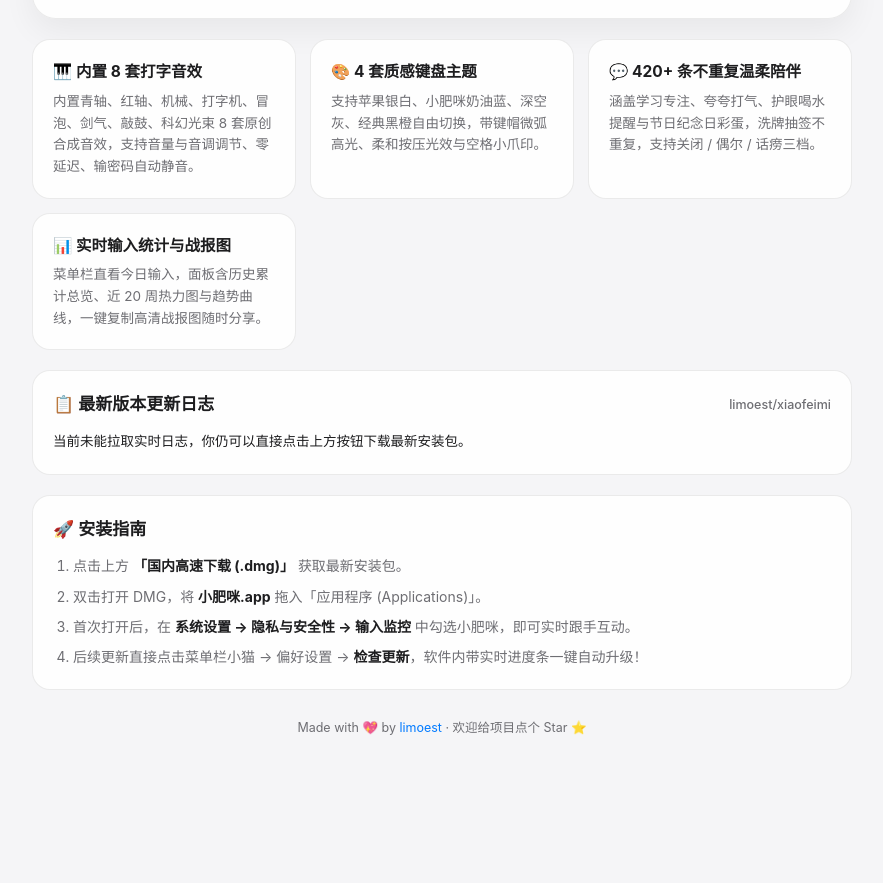
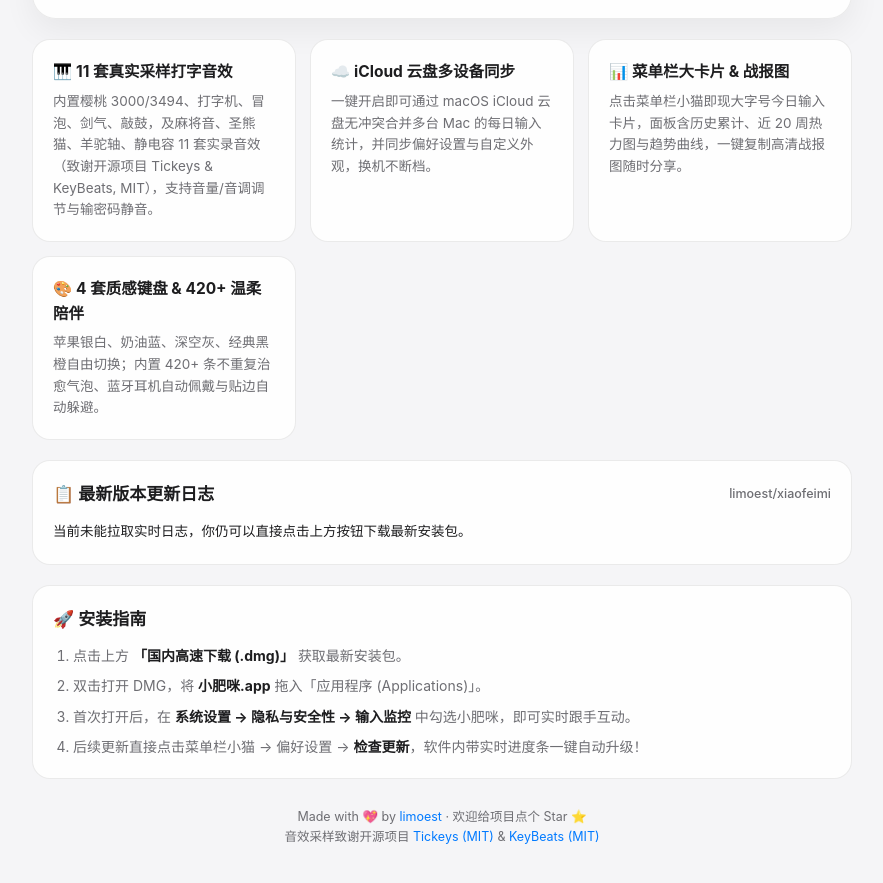
Before and after one commit to limoest/xiaofeimi, a plain HTML site: page docs/index.html in a window 1280 px wide. Shown: the part 529-1412 px from the top of the page, without its empty margins (198-1081 px from the left). Before the commit the page ends 1331 px from the top, so only its background shows below. Drawn offline with Linux system fonts and the light colour scheme; no server answers.

Commit message:
docs: update homepage for v3.0.2 (MIT audio credits, iCloud sync, enlarged tray card)

```diff
--- a/docs/index.html
+++ b/docs/index.html
@@ -246,20 +246,20 @@
 
       <section class="grid">
         <article class="card">
-          <h3>🎹 内置 8 套打字音效</h3>
-          <p>内置青轴、红轴、机械、打字机、冒泡、剑气、敲鼓、科幻光束 8 套原创合成音效，支持音量与音调调节、零延迟、输密码自动静音。</p>
+          <h3>🎹 11 套真实采样打字音效</h3>
+          <p>内置樱桃 3000/3494、打字机、冒泡、剑气、敲鼓，及麻将音、圣熊猫、羊驼轴、静电容 11 套实录音效（致谢开源项目 Tickeys &amp; KeyBeats, MIT），支持音量/音调调节与输密码静音。</p>
         </article>
         <article class="card">
-          <h3>🎨 4 套质感键盘主题</h3>
-          <p>支持苹果银白、小肥咪奶油蓝、深空灰、经典黑橙自由切换，带键帽微弧高光、柔和按压光效与空格小爪印。</p>
+          <h3>☁️ iCloud 云盘多设备同步</h3>
+          <p>一键开启即可通过 macOS iCloud 云盘无冲突合并多台 Mac 的每日输入统计，并同步偏好设置与自定义外观，换机不断档。</p>
         </article>
         <article class="card">
-          <h3>💬 420+ 条不重复温柔陪伴</h3>
-          <p>涵盖学习专注、夸夸打气、护眼喝水提醒与节日纪念日彩蛋，洗牌抽签不重复，支持关闭 / 偶尔 / 话痨三档。</p>
+          <h3>📊 菜单栏大卡片 &amp; 战报图</h3>
+          <p>点击菜单栏小猫即现大字号今日输入卡片，面板含历史累计、近 20 周热力图与趋势曲线，一键复制高清战报图随时分享。</p>
         </article>
         <article class="card">
-          <h3>📊 实时输入统计与战报图</h3>
-          <p>菜单栏直看今日输入，面板含历史累计总览、近 20 周热力图与趋势曲线，一键复制高清战报图随时分享。</p>
+          <h3>🎨 4 套质感键盘 &amp; 420+ 温柔陪伴</h3>
+          <p>苹果银白、奶油蓝、深空灰、经典黑橙自由切换；内置 420+ 条不重复治愈气泡、蓝牙耳机自动佩戴与贴边自动躲避。</p>
         </article>
       </section>
 
@@ -282,7 +282,8 @@
       </section>
 
       <footer>
-        Made with 💖 by <a href="https://github.com/limoest/xiaofeimi" target="_blank" rel="noopener">limoest</a> · 欢迎给项目点个 Star ⭐
+        Made with 💖 by <a href="https://github.com/limoest/xiaofeimi" target="_blank" rel="noopener">limoest</a> · 欢迎给项目点个 Star ⭐<br />
+        音效采样致谢开源项目 <a href="https://github.com/yingDev/Tickeys" target="_blank" rel="noopener">Tickeys (MIT)</a> &amp; <a href="https://github.com/YugBhanushali/keyBeats" target="_blank" rel="noopener">KeyBeats (MIT)</a>
       </footer>
     </main>
 
```
